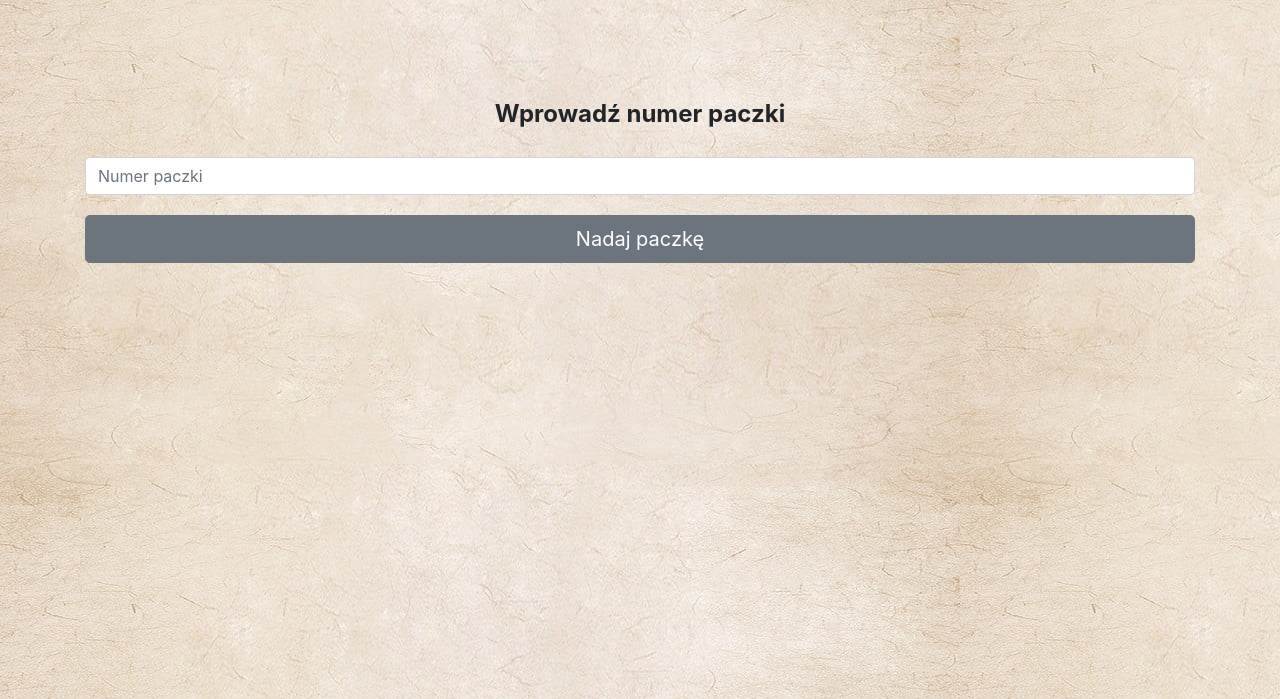
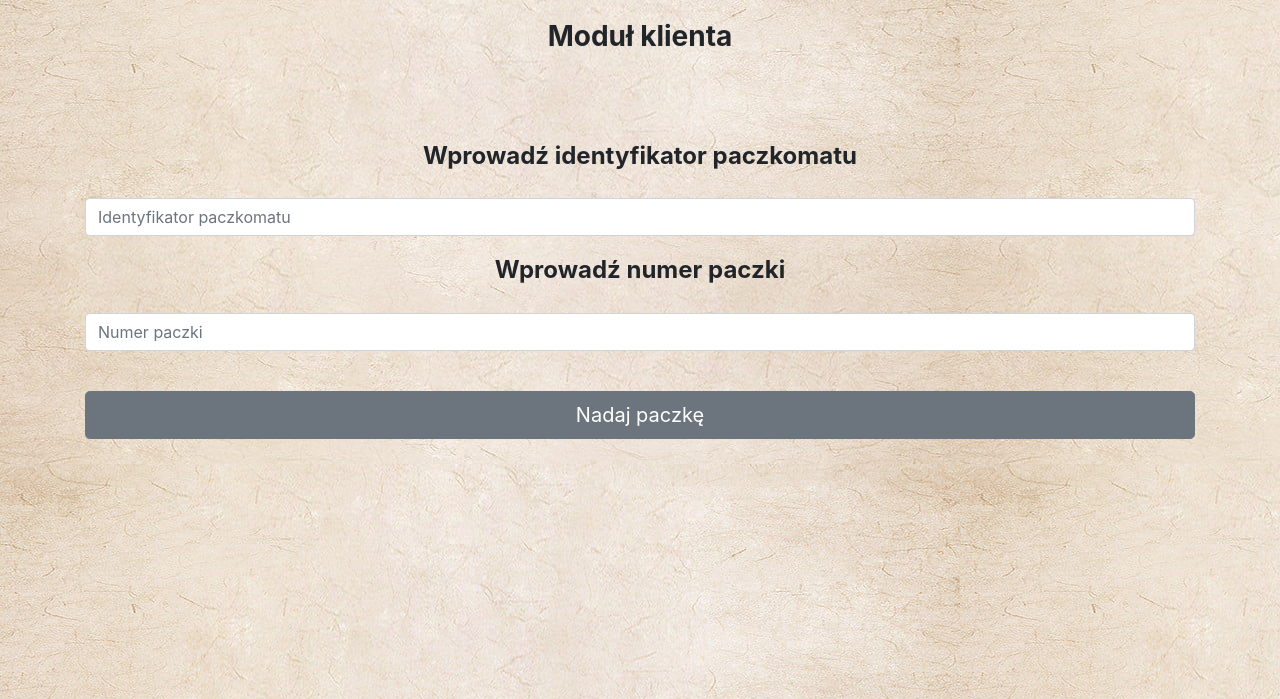
Before and after one commit to pawellski/Delivery_Comapny_WebApp, a Python web app: template PPD_app/templates/parcel_locker_user.html in a window 1280 px wide. Shown: the part 76-775 px from the top of the page. Run offline with Jinja, Linux system fonts and the light colour scheme; the template is opened without the code that fills it, so the values that code supplies are empty; some libraries are stand-ins or nearby versions.

Commit message:
Updated style and parcel_locker_user page.

```diff
--- a/PPD_app/static/styles/style_3.css
+++ b/PPD_app/static/styles/style_3.css
@@ -31,7 +31,11 @@ body {
 }
 
 .container {
-    margin-top: 100px;
+    margin-top: 20px;
+}
+
+h3 {
+    padding-bottom: 80px;
 }
 
 h4 {
@@ -45,3 +49,8 @@ button {
 input {
     margin-bottom: 20px;
 }
+
+#submit-button {
+    margin-top: 40px;
+    margin-bottom: 20px;
+}
--- a/PPD_app/templates/parcel_locker_user.html
+++ b/PPD_app/templates/parcel_locker_user.html
@@ -5,6 +5,7 @@
     <meta name="viewport" content="width=device-width, initial-scale=1, shrink-to-fit=no">
     <link rel="stylesheet" href="https://stackpath.bootstrapcdn.com/bootstrap/4.3.1/css/bootstrap.min.css" integrity="sha384-ggOyR0iXCbMQv3Xipma34MD+dH/1fQ784/j6cY/iJTQUOhcWr7x9JvoRxT2MZw1T" crossorigin="anonymous">
     <link rel="stylesheet" href="/static/styles/style_3.css">
+    <script src="/static/scripts/script_put_package.js"></script>
 
     <title>P&P DELIVERY</title>
   </head>
@@ -40,10 +41,16 @@
     </nav>
 
     <div class="container">
+      <form id="put-package">
+        <h3 class="text-center font-weight-bold">Moduł klienta</h3>
+        <h4 class="text-center font-weight-bold">Wprowadź identyfikator paczkomatu</h4>
+        <input type="text" id="parcel_locker_id" name="parcel_locker_id" class="form-control" placeholder="Identyfikator paczkomatu" required>
         <h4 class="text-center font-weight-bold">Wprowadź numer paczki</h4>
-        <input type="text" id="inputPackageId" class="form-control" placeholder="Numer paczki" required>
-
-        <button class="btn btn-lg btn-secondary btn-block" type="submit">Nadaj paczkę</button>
+        <input type="text" id="waybill_hash" name="waybill_hash" class="form-control" placeholder="Numer paczki" required>
+        <button id="submit-button" class="btn btn-lg btn-secondary btn-block" type="submit">Nadaj paczkę</button>
+      </form>
+      <div id="alert-div">
+      </div>
 
     </div>
 
```
